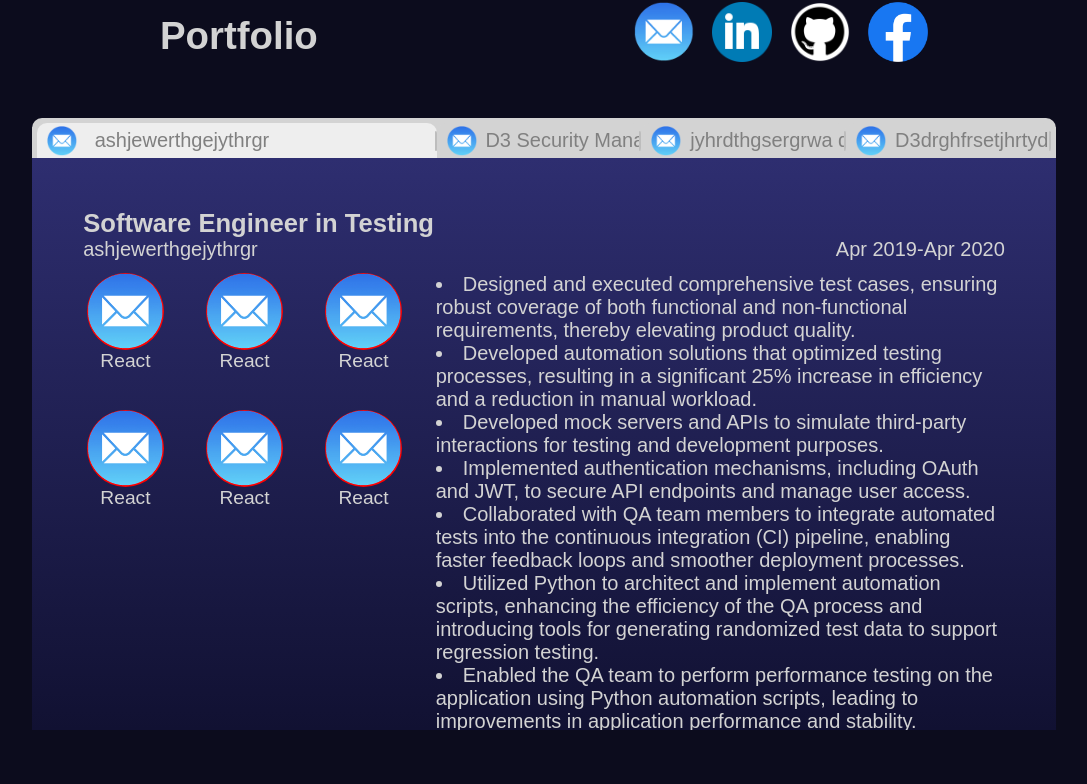
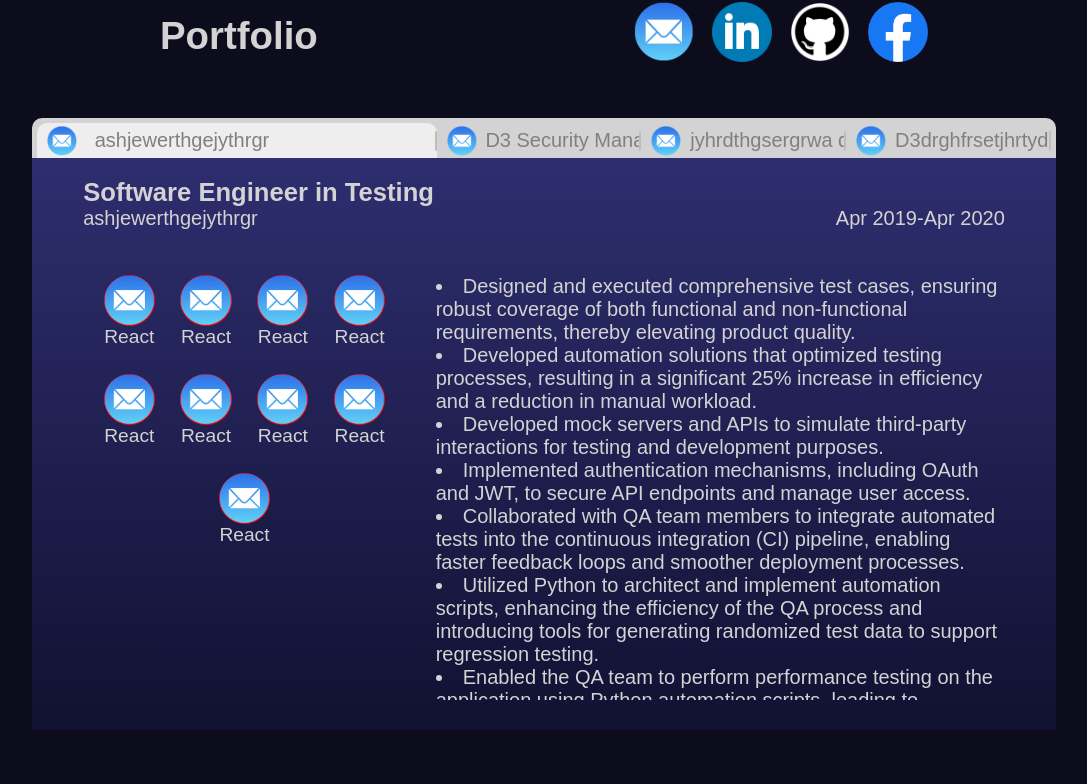
Before and after one commit to weiduner/Dingchen-Portfolio, a React (Vite) app: page / in a window 1280 px wide. Shown: the part 2414-3198 px from the top of the page, without its empty margins (96-1183 px from the left). Built offline with nearby package versions, Linux system fonts and the light colour scheme.

Commit message:
May 4
added scroll bar in experience section

```diff
--- a/src/Component/experience/experience.scss
+++ b/src/Component/experience/experience.scss
@@ -92,13 +92,13 @@
             background: linear-gradient(180deg, #2e2e70, #111132);
             height: 90%;
             width:100%;
-            overflow: hidden;
+
             .page{
                 height: 100%;
                 color: lightgray;
-                padding-top: 2.5%;
+                padding: 5%;
+                padding-top: 1.5%;
                 padding-bottom: 2.5%;
-                padding: 5%;
                 display: flex;
                 flex-direction: column;
                 align-items: center;
@@ -108,14 +108,21 @@
 
                 @include mobile{
                     flex-direction: column;
+                    gap: 0;
                 }
 
                 .title{
+                    height: 15%;
                     width: 100%;
                     display: flex;
                     flex-direction: column;
                     align-items: start;
-                    justify-content: space-evenly;
+                    justify-content: start;
+                    @include mobile{
+                        height: fit-content;
+                        justify-content: start;
+
+                    }
 
 
 
@@ -160,24 +167,32 @@
                 }
 
                 .detail{
-
+                    height: 80%;
                     display: flex;
                     flex-direction: row;
                     align-items: start;
+                    overflow: hidden;
+                    overflow-y: scroll;
                     @include mobile{
                         flex-direction: column;
                         align-items: center;
+                        overflow: hidden;
+                        overflow-y: scroll;
                     }
 
 
                     .skillContainer{
+                        height: 100%;
                         width: 35%;
                         display: flex;
                         flex-wrap: wrap;
-                        gap: 3vw;
-                        justify-content: space-evenly;
+                        gap: 2vw;
+                        align-content: flex-start;
+                        justify-content: center;
                         @include mobile{
                             width: 90%;
+                            height: fit-content;
+
                         }
 
                         .skill{
@@ -190,14 +205,14 @@
                                 border-radius: 100%;
                                 display: flex;
                                 justify-content: center;
-                                width: 6vw;
-                                height: 6vw;
+                                width: 4vw;
+                                height: 4vw;
                                 @include mobile{
                                     height: max(50px, 10vw);
                                     width: max(50px, 10vw);
                                 }
                                 img{
-                                    width: 6vw;
+                                    width: 4vw;
                                     @include mobile{
                                         width: max(50px, 10vw);
 
@@ -225,7 +240,9 @@
 
                         @include mobile{
                             width: 90%;
-                            height: 50%;
+                            height: fit-content;
+                            overflow: visible;
+
                         }
 
 
@@ -235,6 +252,9 @@
                             list-style-position: inside;
                             list-style-type: disc;
                             margin-left: 5%;
+                            display: flex;
+                            flex-direction: column;
+
                             @include mobile{
                                 margin-left: 0;
                                 margin-top: 5%;
--- a/src/Component/experience/works.ts
+++ b/src/Component/experience/works.ts
@@ -22,6 +22,9 @@ export interface work {
       start: "Apr 2019",
       end: "Apr 2020",
       skills: [
+        {title:"React", imageSrc:"email.png"},
+        {title:"React", imageSrc:"email.png"},
+        {title:"React", imageSrc:"email.png"},
         {title:"React", imageSrc:"email.png"},
         {title:"React", imageSrc:"email.png"},
         {title:"React", imageSrc:"email.png"},
```
